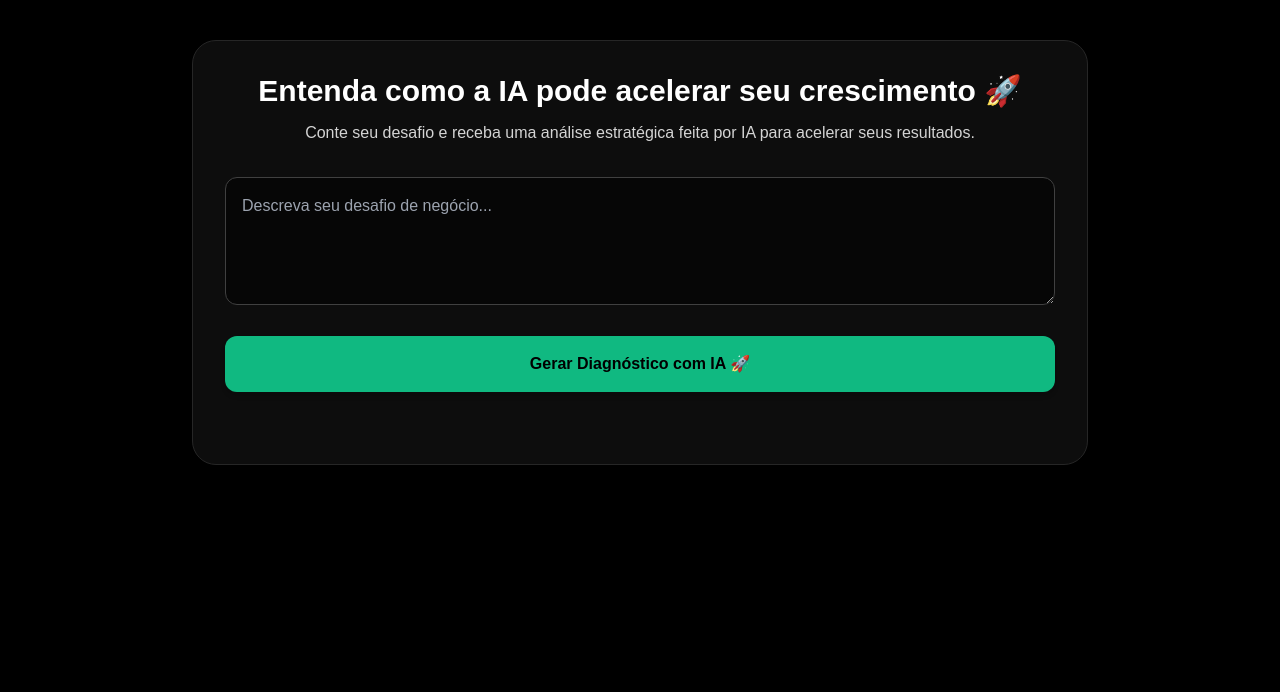
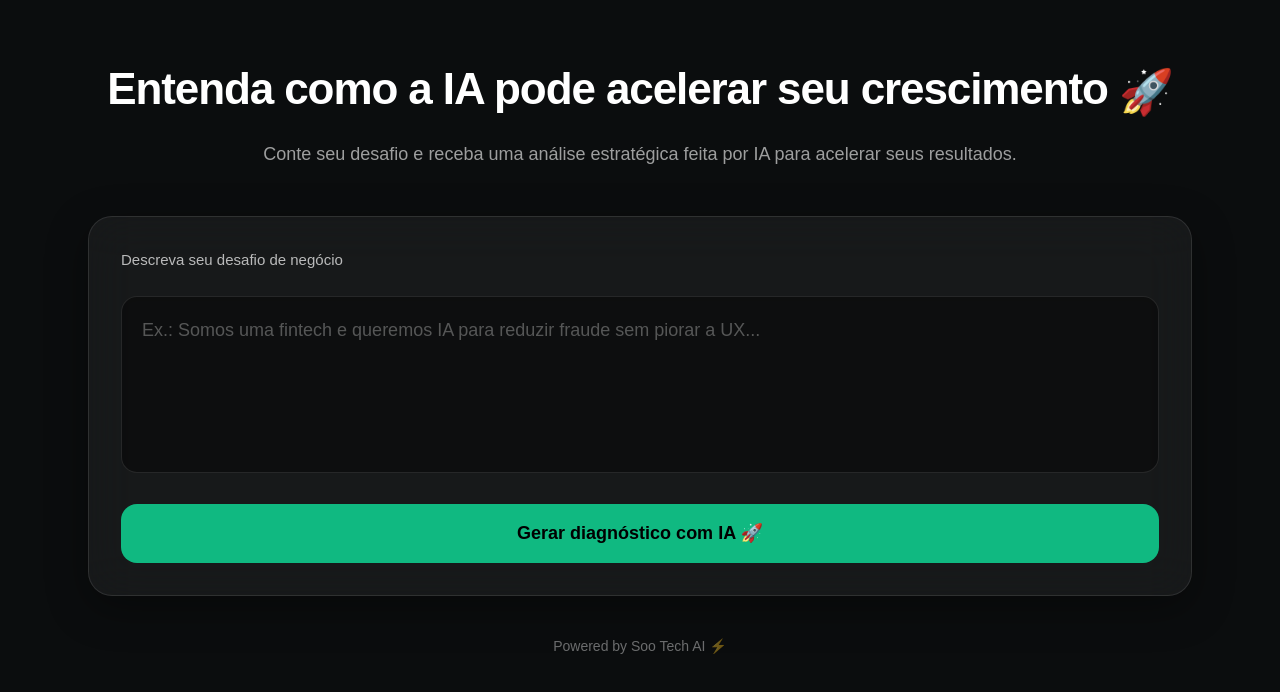
Before and after one commit to ghcastellano/soo-tech-sandbox-updated, a Next.js app: page / in a window 1280 px wide. Shown: the top 692 px of the page. Built offline with nearby package versions, Linux system fonts and the light colour scheme.

Commit message:
Update page.tsx

```diff
--- a/app/page.tsx
+++ b/app/page.tsx
@@ -1,96 +1,361 @@
-"use client";
+'use client';
 
-import { useState } from "react";
-import { motion } from "framer-motion";
+import { useEffect, useMemo, useRef, useState } from 'react';
+
+type DiagnosticoResponse = {
+  titulo: string;
+  impactoScore: number; // 1..5
+  ganhos: string[];
+  riscos: string[];
+  mitigacao: string[];
+  roadmap: { etapa: string; descricao: string }[];
+  benchmarks: string[];
+  diferenciais: string[];
+  proximosPassos: string[];
+  disclaimers: string[];
+};
+
+const WHATSAPP = '5511970561448';
+
+function classNames(...c: (string | false | null | undefined)[]) {
+  return c.filter(Boolean).join(' ');
+}
+
+function Estrelas({ n }: { n: number }) {
+  return (
+    <div className="flex gap-1 text-[#22c55e]">
+      {Array.from({ length: 5 }).map((_, i) => (
+        <span key={i} className={classNames('text-xl leading-none', i < n ? 'opacity-100' : 'opacity-30')}>
+          ★
+        </span>
+      ))}
+    </div>
+  );
+}
+
+function GlassCard({
+  title,
+  children,
+  delay,
+}: {
+  title: string;
+  children: React.ReactNode;
+  delay: number;
+}) {
+  const ref = useRef<HTMLDivElement | null>(null);
+  const [show, setShow] = useState(false);
+
+  useEffect(() => {
+    const id = setTimeout(() => setShow(true), delay);
+    return () => clearTimeout(id);
+  }, [delay]);
+
+  return (
+    <section
+      ref={ref}
+      className={classNames(
+        'rounded-2xl bg-white/5 backdrop-blur-md border border-white/10 shadow-[0_10px_30px_rgba(0,0,0,0.35)]',
+        'p-6 md:p-8 transition-all duration-700',
+        show ? 'opacity-100 translate-y-0' : 'opacity-0 translate-y-4'
+      )}
+    >
+      <h3 className="text-white/90 font-semibold tracking-tight text-xl md:text-2xl mb-3">{title}</h3>
+      {children}
+    </section>
+  );
+}
 
 export default function Page() {
-  const [descricao, setDescricao] = useState("");
-  const [resultado, setResultado] = useState<string | null>(null);
+  const [descricao, setDescricao] = useState('');
   const [loading, setLoading] = useState(false);
+  const [phase, setPhase] = useState(0);
+  const [progress, setProgress] = useState(0);
+  const [erro, setErro] = useState<string | null>(null);
+  const [data, setData] = useState<DiagnosticoResponse | null>(null);
 
-  async function gerarDiagnostico() {
-    setLoading(true);
-    setResultado(null);
+  const phases = useMemo(
+    () => [
+      'Analisando contexto do seu desafio…',
+      'Desenhando estratégia com IA…',
+      'Estimando impacto e ROI…',
+      'Definindo riscos e mitigação…',
+      'Gerando próximos passos…',
+    ],
+    []
+  );
+
+  // Barra de progresso suave durante o loading
+  useEffect(() => {
+    if (!loading) return;
+    setProgress(3);
+    const tick = setInterval(() => {
+      setProgress((p) => {
+        if (p < 85) return p + Math.random() * 6;
+        return p;
+      });
+    }, 380);
+    return () => clearInterval(tick);
+  }, [loading]);
+
+  // Avança mensagens do loader
+  useEffect(() => {
+    if (!loading) return;
+    setPhase(0);
+    const timers = [900, 1400, 1600, 1600, 1200];
+    let idx = 0;
+    const step = () => {
+      if (idx < timers.length - 1) {
+        idx += 1;
+        setPhase(idx);
+        setTimeout(step, timers[idx]);
+      }
+    };
+    const t0 = setTimeout(step, timers[0]);
+    return () => clearTimeout(t0);
+  }, [loading, phases.length]);
+
+  function validarEntrada(texto: string) {
+    const t = texto.trim();
+    if (t.length < 30) {
+      return 'Conte um pouco mais sobre o contexto. Mínimo de 30 caracteres.';
+    }
+    // Heurística simples anti-lixo: exige >= 8 letras e 3 palavras “longas”
+    const letras = (t.match(/[a-zA-ZÀ-ú]/g) || []).length;
+    const longas = t.split(/\s+/).filter((w) => w.length >= 5).length;
+    if (letras < 8 || longas < 3) {
+      return 'Parece muito curto ou aleatório. Descreva o problema de negócio com 2–3 frases.';
+    }
+    return null;
+  }
+
+  async function handleSubmit() {
+    setErro(null);
+    setData(null);
+
+    const err = validarEntrada(descricao);
+    if (err) {
+      setErro(err);
+      return;
+    }
 
     try {
-      const res = await fetch("/api/diagnostico", {
-        method: "POST",
-        headers: { "Content-Type": "application/json" },
+      setLoading(true);
+      const res = await fetch('/api/diagnostico', {
+        method: 'POST',
+        headers: { 'Content-Type': 'application/json' },
         body: JSON.stringify({ descricao }),
       });
 
-      const data = await res.json();
-      setResultado(data.content);
-    } catch {
-      setResultado(
-        "Não consegui gerar agora, pode tentar novamente? ⚡️ Obrigado!"
-      );
+      // Mesmo com CORS e tratamento, garantimos UX
+      if (!res.ok) {
+        const msg = await res.text().catch(() => '');
+        throw new Error(msg || 'Não foi possível gerar o diagnóstico agora.');
       }
 
+      const json: DiagnosticoResponse = await res.json();
+      setData(json);
+      setProgress(100);
+    } catch (e: any) {
+      setErro(
+        'Não foi possível concluir a análise agora. Já corrigimos o fluxo e você pode tentar novamente em instantes.'
+      );
+    } finally {
       setLoading(false);
     }
+  }
+
+  const zapHref = useMemo(() => {
+    const pref = encodeURIComponent(
+      'Olá! Quero conversar com um consultor da Soo Tech sobre meu diagnóstico IA e próximos passos.'
+    );
+    return `https://wa.me/${WHATSAPP}?text=${pref}`;
+  }, []);
 
   return (
-    <main className="flex flex-col items-center justify-start min-h-screen py-10 px-4 text-gray-100 bg-black">
-      <div className="w-full max-w-4xl bg-neutral-900/60 border border-neutral-800 p-8 rounded-3xl shadow-xl backdrop-blur-md">
-        <h2 className="text-3xl font-bold mb-3 text-center text-white">
-          Entenda como a IA pode acelerar seu crescimento 🚀
-        </h2>
-        <p className="text-center text-neutral-300 mb-8">
-          Conte seu desafio e receba uma análise estratégica feita por IA para
-          acelerar seus resultados.
+    <main className="min-h-dvh w-full bg-[#0b0d0e] text-white">
+      <div className="mx-auto max-w-6xl px-4 md:px-6 py-10 md:py-14">
+        {/* Cabeçalho enxuto */}
+        <div className="mb-8 md:mb-12 text-center">
+          <h1 className="text-[32px] md:text-[44px] font-semibold tracking-tight">
+            Entenda como a IA pode acelerar seu crescimento{' '}
+            <span className="align-middle">🚀</span>
+          </h1>
+          <p className="text-white/60 mt-3 md:mt-4 text-[16px] md:text-[18px] max-w-3xl mx-auto">
+            Conte seu desafio e receba uma análise estratégica feita por IA para acelerar seus resultados.
           </p>
+        </div>
 
+        {/* Card principal */}
+        <div className="rounded-3xl bg-white/5 border border-white/10 backdrop-blur-xl p-5 md:p-8 shadow-[0_12px_40px_rgba(0,0,0,0.35)]">
+          {/* Sub-header do formulário (texto curto acima da textarea) */}
+          <div className="mb-4 md:mb-6">
+            <p className="text-white/70 text-[14px] md:text-[15px]">
+              Descreva seu desafio de negócio
+            </p>
+          </div>
+
+          {/* Textarea */}
           <textarea
-          className="w-full h-32 bg-black/50 border border-neutral-700 rounded-xl p-4 text-neutral-200 focus:outline-none"
-          placeholder="Descreva seu desafio de negócio..."
             value={descricao}
             onChange={(e) => setDescricao(e.target.value)}
+            placeholder="Ex.: Somos uma fintech e queremos IA para reduzir fraude sem piorar a UX..."
+            rows={5}
+            className={classNames(
+              'w-full resize-none rounded-2xl bg-black/40 border border-white/10 focus:border-emerald-400/50',
+              'outline-none p-4 md:p-5 text-[16px] md:text-[18px] placeholder-white/30 text-white',
+              'shadow-inner'
+            )}
           />
 
-        <button
-          onClick={gerarDiagnostico}
-          disabled={loading}
-          className="w-full mt-6 py-4 rounded-xl bg-emerald-500 hover:bg-emerald-600 font-bold text-black transition shadow-md"
-        >
-          {loading ? "Gerando Diagnóstico..." : "Gerar Diagnóstico com IA 🚀"}
-        </button>
-
-        <div className="mt-10">
-          {loading && (
-            <motion.div
-              className="text-center text-emerald-400 font-medium"
-              initial={{ opacity: 0 }}
-              animate={{ opacity: 1 }}
-              transition={{ repeat: Infinity, duration: 1 }}
-            >
-              Processando insights estratégicos com IA... 🤖⚡️
-            </motion.div>
+          {/* Ações */}
+          <div className="mt-5 md:mt-6 flex flex-col gap-3">
+            {erro && (
+              <div className="rounded-xl bg-[#2a1212] border border-[#ff3333]/30 text-[#ffbaba] px-4 py-3 text-sm">
+                {erro}
+              </div>
             )}
 
-          {resultado && (
-            <motion.div
-              className="mt-6 p-6 bg-black/40 border border-neutral-700 rounded-xl whitespace-pre-wrap leading-relaxed"
-              initial={{ opacity: 0, y: 10 }}
-              animate={{ opacity: 1, y: 0 }}
+            {!loading && (
+              <button
+                onClick={handleSubmit}
+                className={classNames(
+                  'rounded-2xl bg-emerald-500 hover:bg-emerald-400 text-black font-semibold',
+                  'text-[16px] md:text-[18px] py-4 transition-colors'
+                )}
               >
+                Gerar diagnóstico com IA 🚀
+              </button>
+            )}
+
+            {/* Loader elegante */}
+            {loading && (
+              <div className="rounded-2xl bg-black/40 border border-white/10 px-4 py-5">
+                <div className="flex items-center gap-3">
+                  <span className="inline-block h-3 w-3 rounded-full bg-emerald-400 animate-pulse" />
+                  <p className="text-white/80 text-sm md:text-[15px]">{phases[phase]}</p>
+                </div>
+                <div className="mt-3 h-2 w-full rounded-full bg-white/10 overflow-hidden">
                   <div
-                className="prose prose-invert max-w-none"
-                dangerouslySetInnerHTML={{ __html: converterMarkdown(resultado) }}
+                    className="h-full bg-emerald-500 transition-all duration-300"
+                    style={{ width: `${progress}%` }}
                   />
-            </motion.div>
+                </div>
+                <p className="mt-3 text-xs text-white/40">
+                  Dica: você pode ajustar seu texto para focar no problema mais crítico, caso queira.
+                </p>
+              </div>
             )}
           </div>
+
+          {/* Resultado */}
+          {data && !loading && (
+            <div className="mt-8 md:mt-10 grid gap-4 md:gap-6">
+              <GlassCard title={data.titulo} delay={50}>
+                <div className="flex items-center justify-between flex-wrap gap-2">
+                  <span className="text-white/70 text-sm">Impact Score</span>
+                  <Estrelas n={Math.max(1, Math.min(5, data.impactoScore || 4))} />
+                </div>
+              </GlassCard>
+
+              <GlassCard title="Ganhos de Negócio" delay={150}>
+                <ul className="list-disc pl-5 text-white/80 leading-relaxed space-y-2">
+                  {data.ganhos.map((g, i) => (
+                    <li key={i}>{g}</li>
+                  ))}
+                </ul>
+              </GlassCard>
+
+              <GlassCard title="Riscos e Barreiras" delay={250}>
+                <ul className="list-disc pl-5 text-white/80 leading-relaxed space-y-2">
+                  {data.riscos.map((r, i) => (
+                    <li key={i}>{r}</li>
+                  ))}
+                </ul>
+
+                {data.mitigacao?.length > 0 && (
+                  <div className="mt-4">
+                    <h4 className="text-white/80 font-medium mb-2">Mitigação</h4>
+                    <ul className="list-disc pl-5 text-white/80 leading-relaxed space-y-2">
+                      {data.mitigacao.map((m, i) => (
+                        <li key={i}>{m}</li>
+                      ))}
+                    </ul>
+                  </div>
+                )}
+              </GlassCard>
+
+              <GlassCard title="Roadmap em 3 Etapas" delay={350}>
+                <ol className="list-decimal pl-5 text-white/80 leading-relaxed space-y-2">
+                  {data.roadmap.map((r, i) => (
+                    <li key={i}>
+                      <span className="text-white/90 font-medium">{r.etapa}:</span> {r.descricao}
+                    </li>
+                  ))}
+                </ol>
+                <p className="mt-3 text-xs text-white/40">
+                  Observação: o roadmap é ilustrativo e exige análise aprofundada para validação
+                  técnica e de viabilidade, pois foi gerado com suporte de IA.
+                </p>
+              </GlassCard>
+
+              {data.benchmarks?.length > 0 && (
+                <GlassCard title="Benchmark / Case Real" delay={450}>
+                  <ul className="list-disc pl-5 text-white/80 leading-relaxed space-y-2">
+                    {data.benchmarks.map((b, i) => (
+                      <li key={i}>{b}</li>
+                    ))}
+                  </ul>
+                </GlassCard>
+              )}
+
+              {data.diferenciais?.length > 0 && (
+                <GlassCard title="Diferenciais da Soo Tech" delay={550}>
+                  <ul className="list-disc pl-5 text-white/80 leading-relaxed space-y-2">
+                    {data.diferenciais.map((d, i) => (
+                      <li key={i}>{d}</li>
+                    ))}
+                  </ul>
+                </GlassCard>
+              )}
+
+              {data.proximosPassos?.length > 0 && (
+                <GlassCard title="Próximos Passos" delay={650}>
+                  <ul className="list-disc pl-5 text-white/80 leading-relaxed space-y-2">
+                    {data.proximosPassos.map((p, i) => (
+                      <li key={i}>{p}</li>
+                    ))}
+                  </ul>
+
+                  <div className="mt-6 flex flex-col md:flex-row items-stretch md:items-center gap-3">
+                    <a
+                      href={zapHref}
+                      target="_blank"
+                      rel="noreferrer"
+                      className="flex-1 text-center rounded-2xl bg-emerald-500 hover:bg-emerald-400 text-black font-semibold text-[16px] md:text-[17px] py-3 transition-colors"
+                    >
+                      Conversar com consultor especialista ⚡️
+                    </a>
+                  </div>
+                </GlassCard>
+              )}
+
+              {/* Disclaimers fim */}
+              {data.disclaimers?.length > 0 && (
+                <div className="rounded-2xl bg-black/40 border border-white/10 p-5">
+                  {data.disclaimers.map((d, i) => (
+                    <p key={i} className="text-white/50 text-sm leading-relaxed">
+                      {d}
+                    </p>
+                  ))}
+                </div>
+              )}
+            </div>
+          )}
+        </div>
+
+        {/* Rodapé discreto */}
+        <p className="text-center text-white/40 text-sm mt-10">Powered by Soo Tech AI ⚡</p>
       </div>
     </main>
   );
 }
-
-// Markdown básico -> HTML (negrito, títulos, listas)
-function converterMarkdown(md: string) {
-  return md
-    .replace(/\*\*(.*?)\*\*/g, "<strong>$1</strong>")
-    .replace(/^\d+\) (.*$)/gm, "<strong>$1</strong>")
-    .replace(/- (.*$)/gm, "• $1")
-    .replace(/\n/g, "<br/>");
-}
```
Lines whose indentation alone changed are shown as unchanged.
